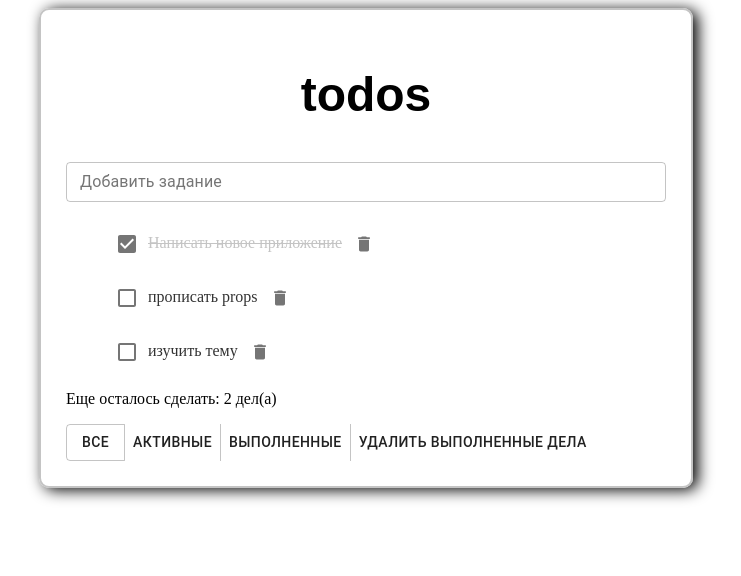
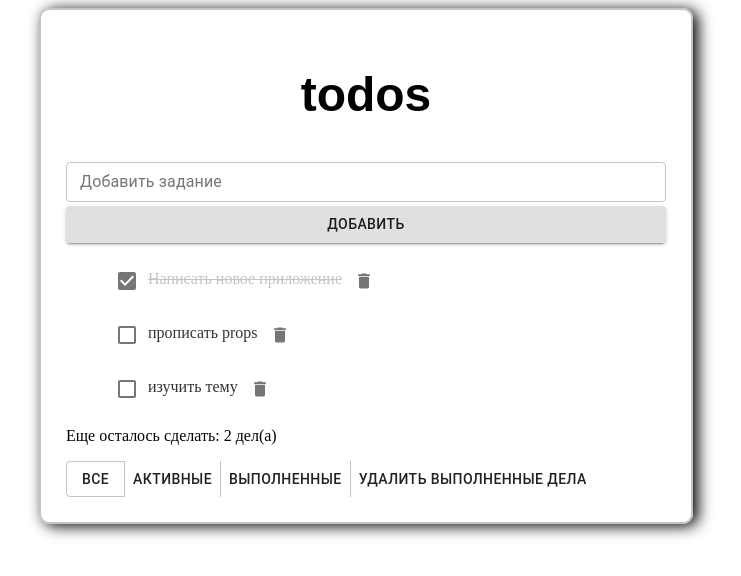
Before and after one commit to WebHeroSchool/Flack_todo, a React (Create React App) app: page / in a window 1280 px wide. Shown: the top 576 px of the page, without its empty margins (274-1015 px from the left). Built offline with nearby package versions, Linux system fonts and the light colour scheme.

Commit message:
add button to add items

```diff
--- a/src/components/App/App.js
+++ b/src/components/App/App.js
@@ -45,13 +45,30 @@ class App extends React.Component {
         this.setState({ items: newItemList })
       }
 
+      onClickAdd = value => this.setState(state => ({
+        items: [
+            ...state.items,
+            {
+              value,
+              isDone: false,
+              id: state.count + 1
+            }
+          ],
+          count: state.count + 1
+      }));
+
       render() {
         return (
         <div className={styles.wrap}>
           <h1 className={styles.title}>todos</h1>
-          <InputItem />
-          <ItemList items={this.state.items} onClickDone={this.onClickDone} onClickDelete={this.onClickDelete} />
-          <Footer count={this.state.count} />
+          <InputItem onClickAdd={this.onClickAdd} />
+          <ItemList
+          items={this.state.items}
+          onClickDone={this.onClickDone}
+          onClickDelete={this.onClickDelete}
+          />
+          <Footer count={this.state.count}
+          />
         </div>
         );
       }
--- a/src/components/InputItem/InputItem.js
+++ b/src/components/InputItem/InputItem.js
@@ -1,16 +1,54 @@
 import React from 'react';
 import TextField from '@material-ui/core/TextField';
+import Button from '@material-ui/core/Button';
+import { LensTwoTone } from '@material-ui/icons';
 
-const InputItem = () => (
-  <div>
+let helper = "Добавить задание";
+let text;
+class InputItem extends React.Component {
+    state = {
+      inputValue: ''
+    };
+
+    onButtonClick = () => {
+      this.setState({
+        inputValue: ''
+      });
+      if (!this.state.inputValue) {
+        helper = 'Пустое поле! Добавьте задание.';
+        text = '';
+      } else {
+
+      this.props.onClickAdd(this.state.inputValue.toUpperCase());
+      helper = 'Добавить задание';
+      text = undefined;
+      }
+    }
+
+    render() {
+      const { onClickAdd } = this.props;
+
+      return (<div>
           <TextField
-      label="Добавить задание"
+            error={text === ''}
+            label={helper}
             id="outlined-margin-normal"
             margin="dense"
             fullWidth
             variant="outlined"
+            value={this.state.inputValue.toUpperCase()}
+            onChange={event => this.setState({inputValue: event.target.value})}
           />
-  </div>
-);
+          <Button
+            variant="contained"
+            fullWidth
+            onClick={this.onButtonClick}
+          >
+            Добавить
+          </Button>
+        </div>);
+  }
+}
+
 
 export default InputItem;
--- a/src/components/Item/Item.js
+++ b/src/components/Item/Item.js
@@ -21,9 +21,9 @@ const Item = ({ value, isDone, onClickDone, onClickDelete, id }) => (
     />
     {value}
     <IconButton
-    onClick={() => onClickDelete(id)}
-    aria-label="delete"
-    className={styles.icon}>
+      onClick={() => onClickDelete(id)}
+      aria-label="delete"
+      className={styles.icon}>
       <DeleteIcon fontSize="small" />
     </IconButton>
   </span>
--- a/src/components/ItemList/ItemList.js
+++ b/src/components/ItemList/ItemList.js
@@ -4,13 +4,14 @@ import styles from './ItemList.module.css';
 
 const ItemList = ({ items, onClickDone, onClickDelete }) => (
   <ul className={styles.list}>
-    {items.map(item => <li key={item.value}>
+    {items.map(item => <li key={item.id}>
     <Item
-    value={item.value}
-    isDone={item.isDone}
-    id={item.id}
-    onClickDone={onClickDone}
-    onClickDelete={onClickDelete} /></li>)}
+      value={item.value}
+      isDone={item.isDone}
+      id={item.id}
+      onClickDone={onClickDone}
+      onClickDelete={onClickDelete}
+    /></li>)}
 
   </ul>
 );
```
Also changed, not shown: 1 other file (tests, documents, lock files or other folders). Lines whose indentation alone changed are shown as unchanged.
